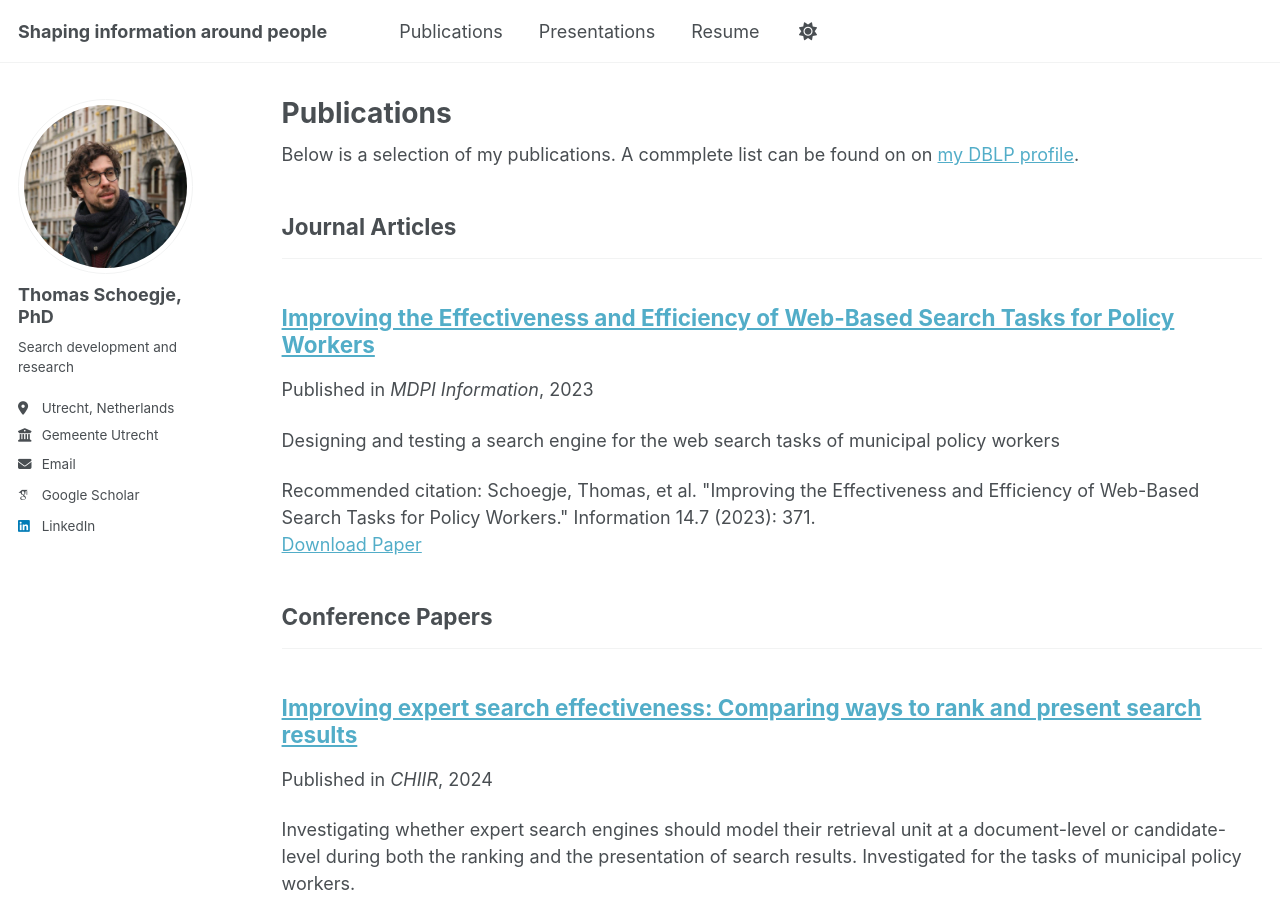
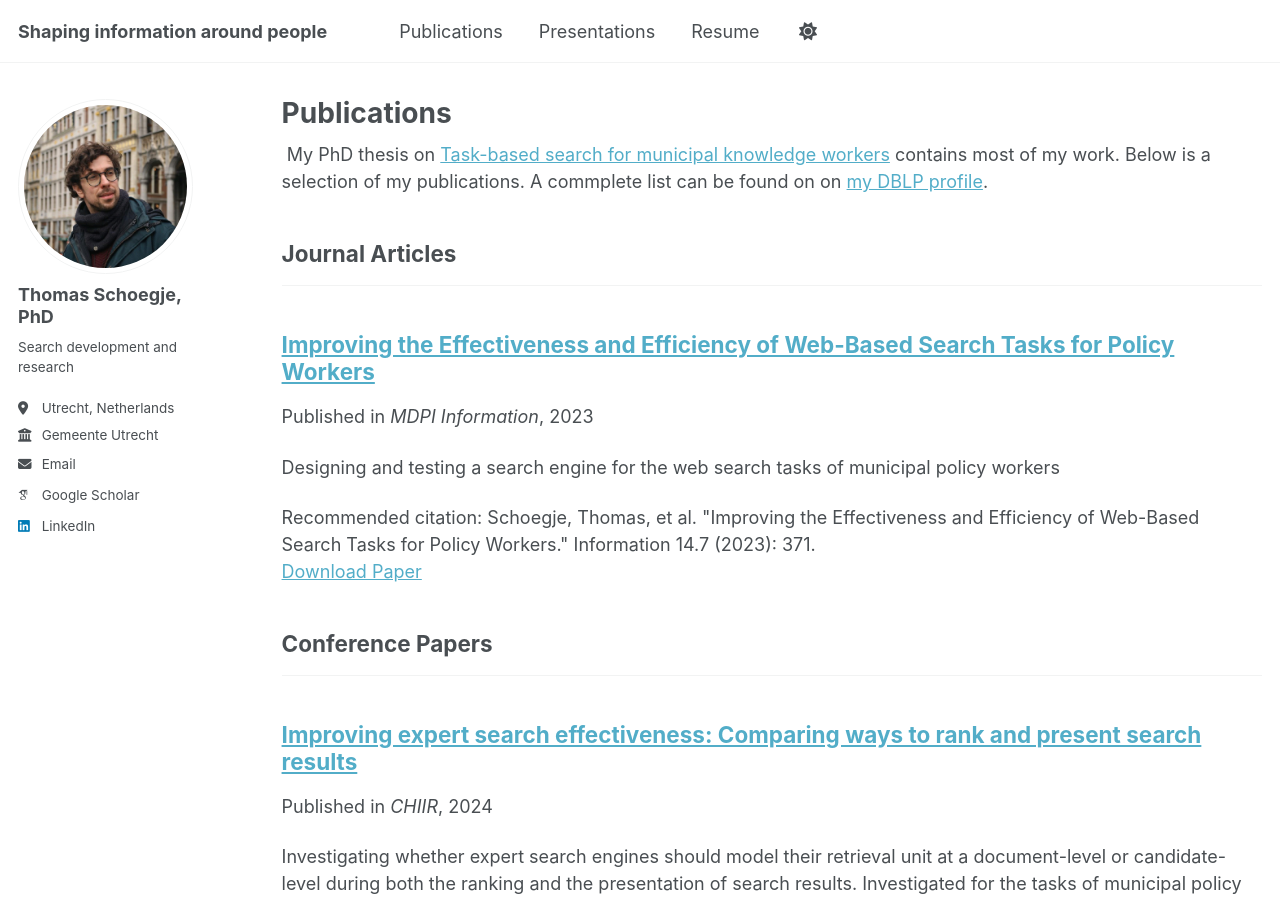
Before and after one commit to tmschoegje/tmschoegje.github.io, a Jekyll site: the page built from _pages/publications.html, in a window 1280 px wide and 900 px high. Built offline with Jekyll 4.4.1, drawn with Linux system fonts in a browser that asks for light colours; some web fonts are replaced; a script that is not in the unit is left out.

Commit message:
Update publications.html

```diff
--- a/_pages/publications.html
+++ b/_pages/publications.html
@@ -6,7 +6,7 @@ author_profile: true
 ---
 
 {% if site.author.googlescholar %}
-  <div class="wordwrap">Below is a selection of my publications. A commplete list can be found on on <a href="{{site.author.googlescholar}}">my DBLP profile</a>.</div>
+  <div class="wordwrap"> My PhD thesis on <a href="https://research-portal.uu.nl/ws/portalfiles/portal/244653501/proefschrift%20thomas%20schoegje%20digitaal%20klein%20-%206731ee2d800df.pdf">Task-based search for municipal knowledge workers</a> contains most of my work. Below is a selection of my publications. A commplete list can be found on on <a href="{{site.author.googlescholar}}">my DBLP profile</a>.</div>
 {% endif %}
 
 {% include base_path %}
```
